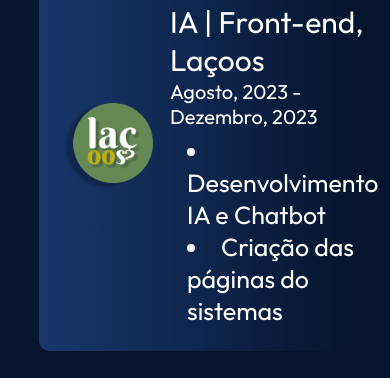
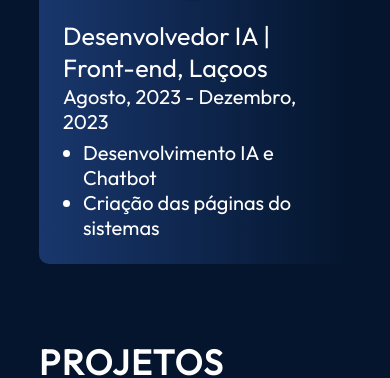
Before and after one commit to Gusmaiadev/portifolio_gustavoM, a React (Vite) app: page / in a window 390 px wide. Shown: the part 3580-3958 px from the top of the page. Built offline with nearby package versions, Linux system fonts and the light colour scheme.

Commit message:
portifolio definitivo

```diff
--- a/src/components/Contact/Contact.jsx
+++ b/src/components/Contact/Contact.jsx
@@ -11,18 +11,18 @@ export const Contact = () => {
       </div>
       <ul className={styles.links}>
         <li className={styles.link}>
-          <img src={getImageUrl("contact/emailIcon.png")} alt="Email icon" />
-          <a href="gustavo:gusmaia.araujo@outlook.com" target="blank">gusmaia.araujo@outlook.com</a>
+          <img className="icon_contact"  src={getImageUrl("contact/emailIcon.png")} alt="Email icon" />
+          <a  href="gustavo:gusmaia.araujo@outlook.com" target="blank">gusmaia.araujo@outlook.com</a>
         </li>
         <li className={styles.link}>
-          <img
+          <img className="icon_contact"
             src={getImageUrl("contact/linkedinIcon.png")}
             alt="LinkedIn icon"
           />
-          <a href="https://www.linkedin.com/in/gustavo-maia-a14908258/" target="blank">www.linkedin.com/in/gustavo-maia-a14908258/</a>
+          <a  href="https://www.linkedin.com/in/gustavo-maia-a14908258/" target="blank">www.linkedin.com/in/gustavo-maia-a14908258/</a>
         </li>
         <li className={styles.link}>
-          <img src={getImageUrl("contact/githubIcon.png")} alt="Github icon" />
+          <img className="icon_contact" src={getImageUrl("contact/githubIcon.png")} alt="Github icon" />
           <a href="https://github.com/Gusmaiadev" target="blank">https://github.com/Gusmaiadev</a>
         </li>
       </ul>
--- a/src/components/Contact/Contact.module.css
+++ b/src/components/Contact/Contact.module.css
@@ -46,6 +46,22 @@
   letter-spacing: 1.5px;
 }
 
+
+
+
+@media screen and (max-width: 920px){
+  .container{
+    flex-direction: column;
+    justify-content: center;
+    align-items: center;
+  }
+
+  .text h2{
+    margin-bottom: 50px;
+  }
+}
+
+
 @media screen and (max-width: 830px) {
   .container {
     flex-direction: column;
@@ -62,3 +78,31 @@
     align-items: center;
   }
 }
+
+
+
+@media screen and (max-width: 570px){
+  .text h2{
+    font-size: 60px;
+  }
+
+  .links a{
+    font-size: 20px;
+  }
+
+  .link img{
+    height: 30px;
+  }
+}
+
+
+@media screen and (max-width: 400px){
+  .links a{
+    font-size: 20px;
+    word-break: break-all;
+  }
+
+  .text h2{
+    margin-bottom: 30px;
+  }
+}
--- a/src/components/Experience/Experience.module.css
+++ b/src/components/Experience/Experience.module.css
@@ -95,11 +95,27 @@
 
 .historyItemDetails ul {
   margin-top: 6px;
-  list-style-position: inside;
+  list-style-position:inside;
   font-size: 25px;
   list-style-type: disc;
-  margin-left: 17px;
+  margin-left: 10px;
 }
+
+
+@media screen and (max-width: 1150px){
+  .historyItemDetails h3 {
+    font-size: 25px;
+  }
+
+  .historyItemDetails ul {
+    font-size: 20px;
+    list-style-position:outside;
+  }
+
+}
+
+
+
 
 @media screen and (max-width: 830px) {
   .content {
@@ -118,4 +134,22 @@
     width: 100%;
     gap: 9px;
   }
+
+  .historyItemDetails ul {
+    font-size: 20px;
+    list-style-position:inside;
+  }
 }
+
+
+@media screen and (max-width: 830px){
+  .historyItem {
+    flex-direction: column;
+  }
+  .historyItemDetails ul {
+
+    list-style-position:outside;
+    margin-left: 20px;
+  }
+
+}
--- a/src/components/Projects/Projects.module.css
+++ b/src/components/Projects/Projects.module.css
@@ -21,6 +21,6 @@
   flex-wrap: wrap;
   align-items: center;
   justify-content: center;
-  gap: 15px;
+  gap: 30px;
   width: 100%;
 }
```
